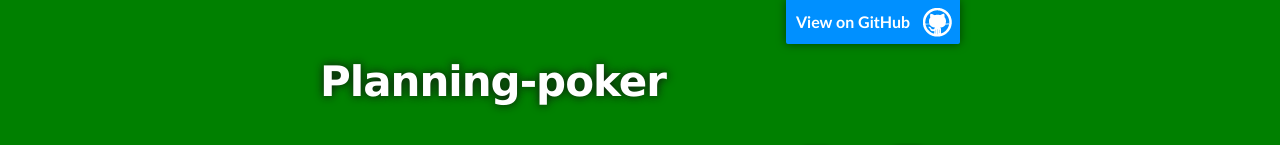
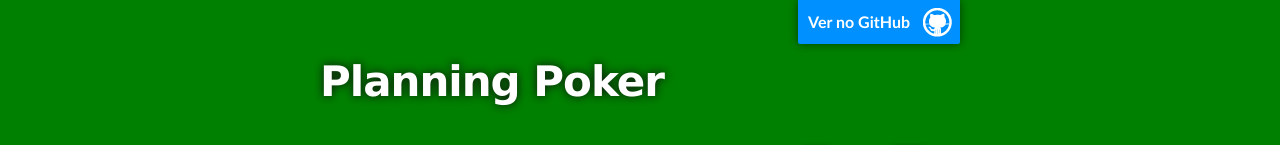
Before and after one commit to GEATI-2013/Planning-Poker, a plain HTML site: page index.html in a window 1280 px wide. Shown: the top 145 px of the page. Drawn offline with Linux system fonts and the light colour scheme.

Commit message:
Update index.html

```diff
--- a/index.html
+++ b/index.html
@@ -16,14 +16,14 @@
     <!-- HEADER -->
     <div id="header_wrap" class="outer">
         <header class="inner">
-          <a id="forkme_banner" href="https://github.com/GEATI/Planning-Poker">View on GitHub</a>
+          <a id="forkme_banner" href="https://github.com/GEATI/Planning-Poker">Ver no GitHub</a>
 
-          <h1 id="project_title">Planning-poker</h1>
+          <h1 id="project_title">Planning Poker</h1>
           <h2 id="project_tagline"></h2>
 
             <section id="downloads">
-              <a class="zip_download_link" href="https://github.com/GEATI/Planning-Poker/zipball/master">Download this project as a .zip file</a>
-              <a class="tar_download_link" href="https://github.com/GEATI/Planning-Poker/tarball/master">Download this project as a tar.gz file</a>
+              <a class="zip_download_link" href="https://github.com/GEATI/Planning-Poker/zipball/master">Download do projeto como um arquivo .zip</a>
+              <a class="tar_download_link" href="https://github.com/GEATI/Planning-Poker/tarball/master">Download do projeto como um arquivo tar.gz</a>
             </section>
         </header>
     </div>
```
